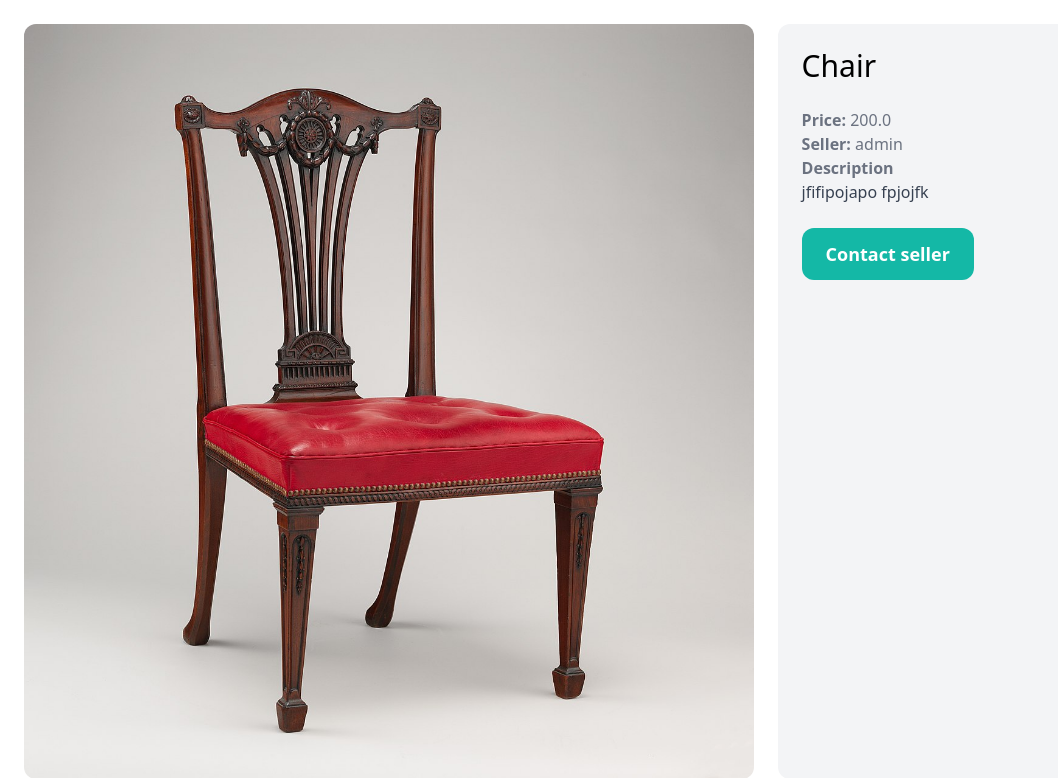
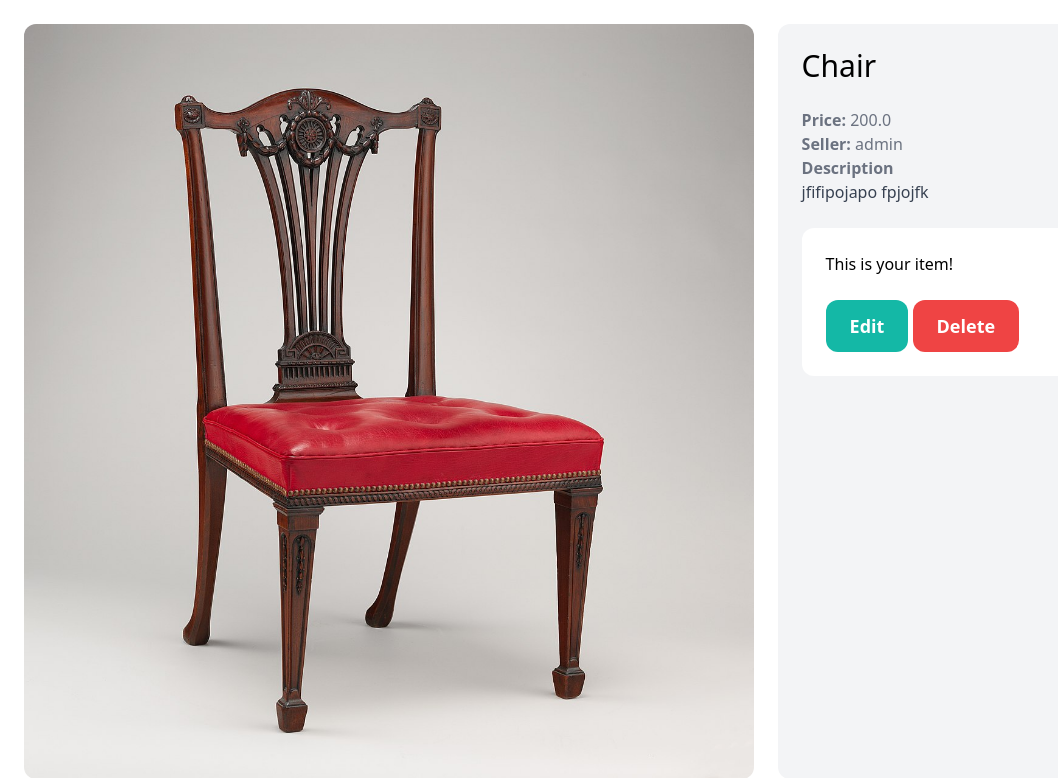
Before and after one commit to Oguidan/Marketplace-Django, a Django app: page /item/8/ in a window 1280 px wide. Shown: the part 77-855 px from the top of the page, without its empty margins (0-1058 px from the left). Run offline with Django 4.2, Linux system fonts and the light colour scheme; a user stored in the database is signed in; data comes from the database, SQL or seed files in the repository; both versions use the stored data as it was after the commit; some libraries are stand-ins or nearby versions.

Commit message:
Add delete functionality for items

```diff
--- a/puddle/item/templates/item/detail.html
+++ b/puddle/item/templates/item/detail.html
@@ -20,7 +20,15 @@
             </p>
         {% endif %}
 
-        <a href="#" class="inline-block mt-6 px-6 py-3 text-lg font-semibold bg-teal-500 text-white rounded-xl hover:bg-teal-700">Contact seller</a>
+        {% if request.user == item.created_by %}
+            <div class="mt-6 p-6 bg-white rounded-xl">
+                <p>This is your item!</p>
+                <a href="#" class="inline-block mt-6 px-6 py-3 text-lg font-semibold bg-teal-500 text-white rounded-xl">Edit</a>
+                <a href="{% url 'item:delete' item.id %}" class="inline-block mt-6 px-6 py-3 text-lg font-semibold bg-red-500 text-white rounded-xl">Delete</a>
+            </div>
+        {% else %}
+            <a href="#" class="inline-block mt-6 px-6 py-3 text-lg font-semibold bg-teal-500 text-white rounded-xl hover:bg-teal-700">Contact seller</a>
+        {% endif %}
     </div>
 </div>
 
--- a/puddle/item/urls.py
+++ b/puddle/item/urls.py
@@ -6,5 +6,6 @@ app_name = 'item'
 
 urlpatterns = [
     path('<int:pk>/', views.detail, name='detail'),
-    path('new/', views.new, name="new")
+    path('new/', views.new, name="new"),
+    path('<int:pk>/delete/', views.delete, name='delete')
     ]
--- a/puddle/item/views.py
+++ b/puddle/item/views.py
@@ -26,3 +26,10 @@ def new(request):
         form = NewItemForm()
 
     return render(request, 'item/form.html', {'form': form, 'title': 'New item'})
+
+@login_required
+def delete(request, pk):
+    item = get_object_or_404(Item, pk=pk, created_by = request.user)
+    item.delete()
+
+    return redirect('dashboard:index')
```
Also changed, not shown: puddle/db.sqlite3, puddle/media/item_images/1200px-Set_of_fourteen_side_chairs_MET_DP110780_Vq79qnB.jpg (added), puddle/media/item_images/91oxSXgVD6L_80nPk8h.jpg (added), puddle/media/item_images/91oxSXgVD6L_qFnQRoR.jpg (added), puddle/media/item_images/lfc_1366m_yellow_1_gHiRVyz.jpg (added), puddle/media/item_images/running-shoes-2048px-9718_d5wT2RL.jpg (added), puddle/media/item_images/running-shoes-2048px-9718_rEBPIkW.jpg (added).
